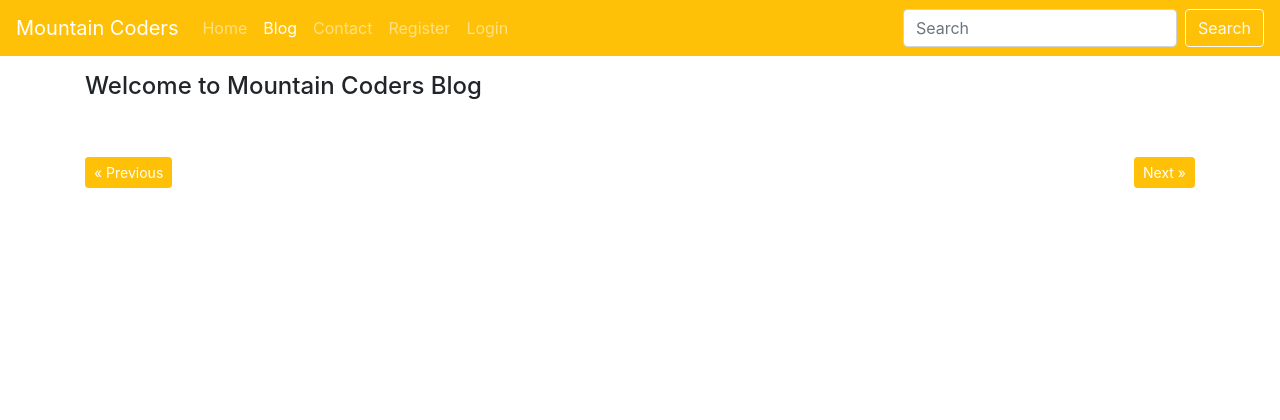
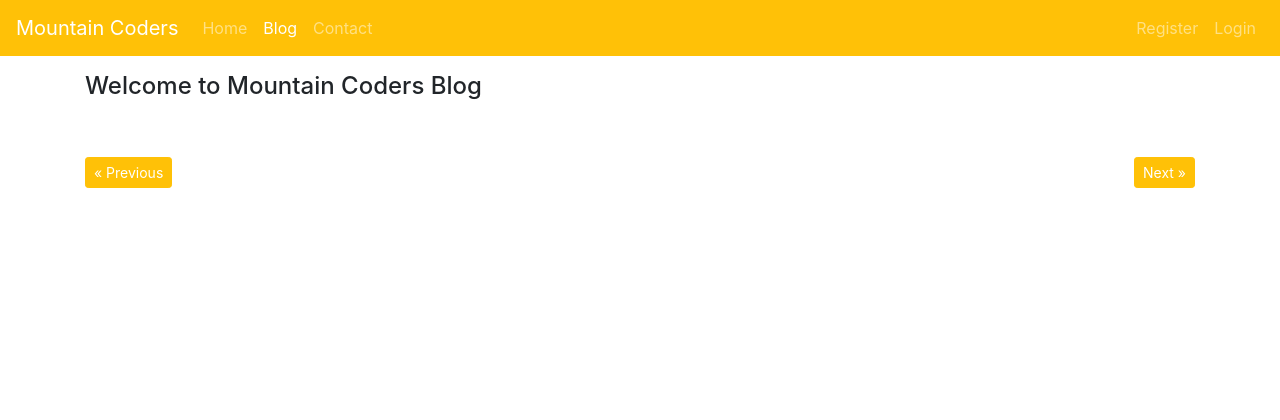
Before and after one commit to SushanthK07/myBlog, a Django app: page /blog/ in a window 1280 px wide. Shown: the top 420 px of the page. Run offline with Django 3.2, Linux system fonts and the light colour scheme; data that the repository does not hold is empty.

Commit message:
Fixed some more Bugs

```diff
--- a/templates/base.html
+++ b/templates/base.html
@@ -25,28 +25,29 @@
             <li class="nav-item {% block contactactive %}{% endblock contactactive %}">
                 <a class="nav-link" href="/contact">Contact</a>
             </li>
-
+            </ul>
             {% if user.is_authenticated %}
-            <li class="nav-item active">
+            <ul class="navbar-nav ml-auto>
+            <li class="nav-item active d-flex">
               <a class="nav-link" href="#">Hello, {{user.last_name}}</a>
-            </li>
-            <li class="nav-item active">
               <a class="nav-link" href="/logout">Logout</a>
             </li>
+            </ul>
             {% else %}
+            <ul class="navbar-nav ml-auto">
             <li class="nav-item {% block registeractive %}{% endblock registeractive %}">
               <a class="nav-link" href="/register">Register</a>
             </li>
             <li class="nav-item {% block loginactive %}{% endblock loginactive %}">
               <a class="nav-link" href="/login">Login</a>
-              </li>
+            </li>
+            </ul>
             {% endif %}
 
-            </ul>
-            <form action="/search" method="get" class="form-inline my-2 my-lg-0">
+            {% comment %} <form action="/search" method="get" class="form-inline my-2 my-lg-0">
               <input class="form-control mr-sm-2" type="search" placeholder="Search" aria-label="Search">
               <button class="btn btn-outline-light my-2 my-sm-0" type="submit">Search</button>
-            </form>
+            </form> {% endcomment %}
         </div>
     </nav>
 
```
